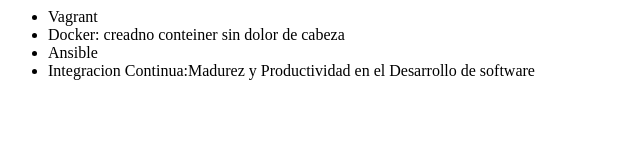
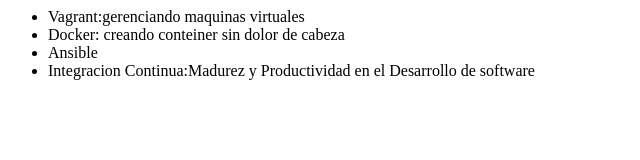
Before and after one commit to Daixio/Ejemplo-git, a plain HTML site: page index.html in a window 1280 px wide. Shown: the whole page, without its empty margins (0-640 px from the left). Drawn offline with Linux system fonts and the light colour scheme.

Commit message:
corrigiendo

```diff
--- a/index.html
+++ b/index.html
@@ -7,8 +7,8 @@
 </head>
 <body>
     <ul>
-        <li>Vagrant</li>
-        <li>Docker: creadno conteiner sin dolor de cabeza</li>
+        <li>Vagrant:gerenciando maquinas virtuales</li>
+        <li>Docker: creando conteiner sin dolor de cabeza</li>
         <li>Ansible</li>
         <li>Integracion Continua:Madurez y Productividad en el Desarrollo de software</li>
     </ul>
```
